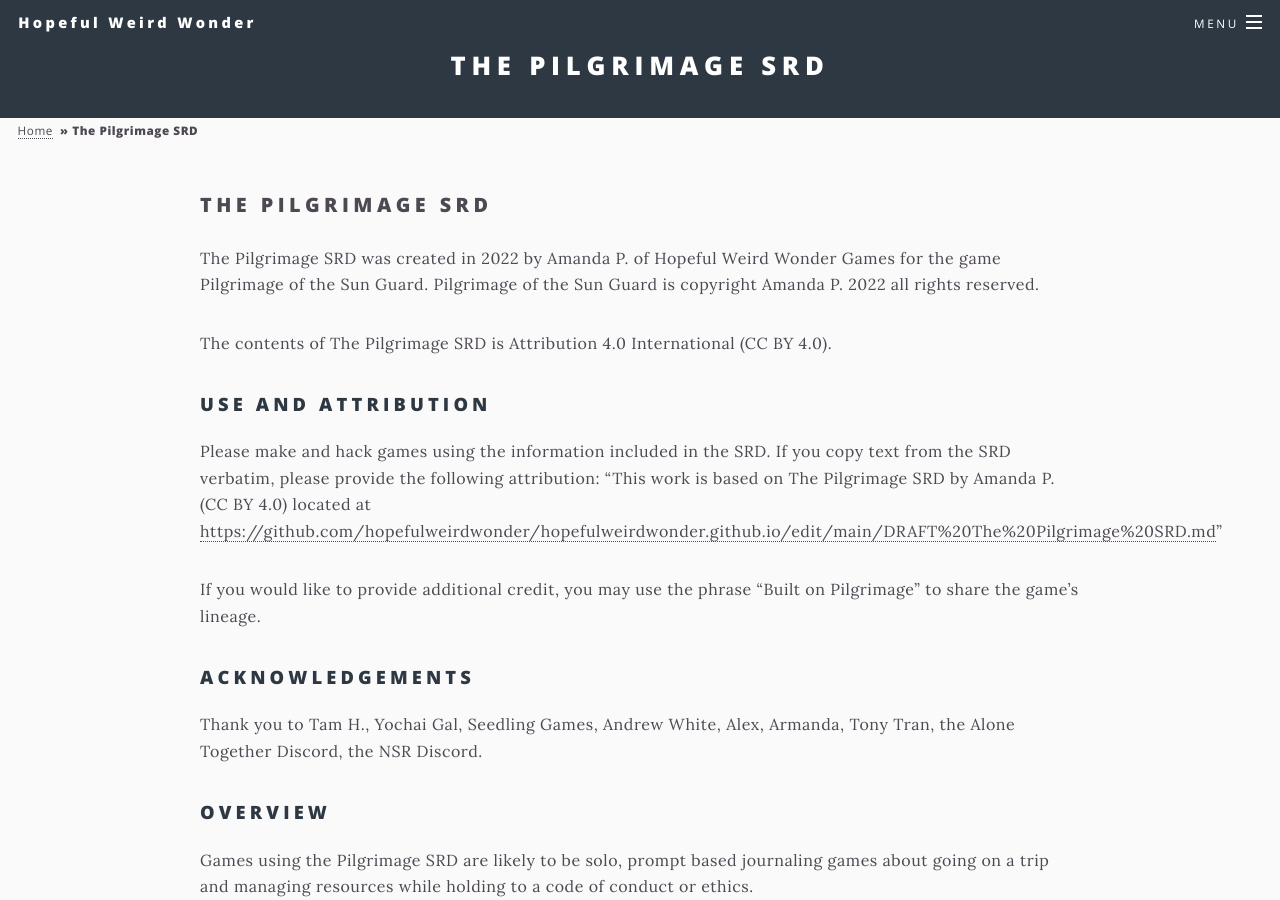
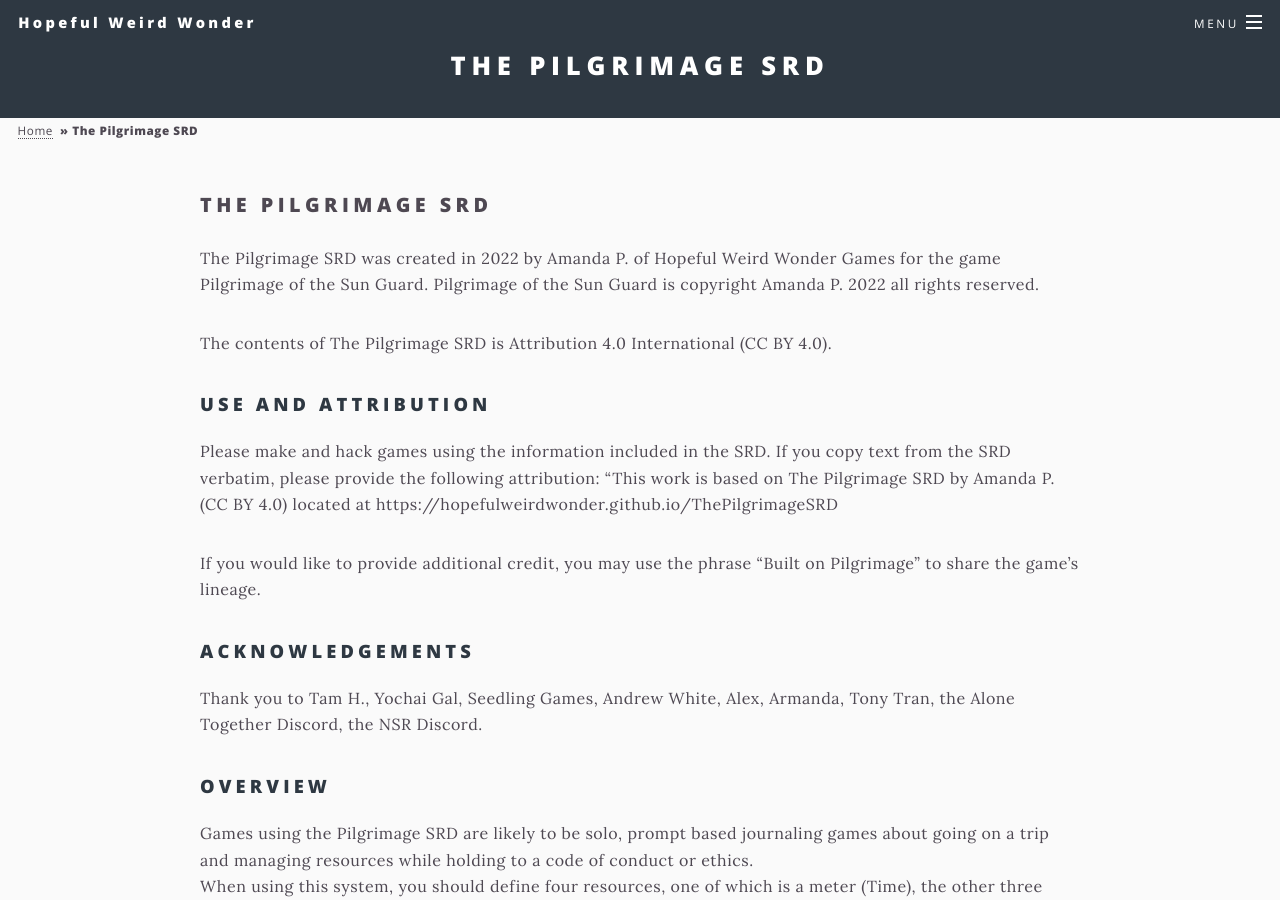
Before and after one commit to hopefulweirdwonder/hopefulweirdwonder.github.io, a Jekyll site: the page built from ThePilgrimageSRD.md, in a window 1280 px wide and 900 px high. Built offline with Jekyll 4.4.1, drawn with Linux system fonts in a browser that asks for light colours; our own code applies the rules of GitHub Pages for plain Markdown files; part of the change alters nothing that is shown.

Commit message:
Update ThePilgrimageSRD.md

```diff
--- a/ThePilgrimageSRD.md
+++ b/ThePilgrimageSRD.md
@@ -5,7 +5,7 @@ The contents of The Pilgrimage SRD is Attribution 4.0 International (CC BY 4.0).
 
 ## Use and Attribution
 Please make and hack games using the information included in the SRD. If you copy text from the SRD verbatim, please provide the following attribution:
-"This work is based on The Pilgrimage SRD by Amanda P. (CC BY 4.0) located at <https://github.com/hopefulweirdwonder/hopefulweirdwonder.github.io/edit/main/DRAFT%20The%20Pilgrimage%20SRD.md>"
+"This work is based on The Pilgrimage SRD by Amanda P. (CC BY 4.0) located at https://hopefulweirdwonder.github.io/ThePilgrimageSRD
 
 If you would like to provide additional credit, you may use the phrase "Built on Pilgrimage" to share the game's lineage.
 
```
